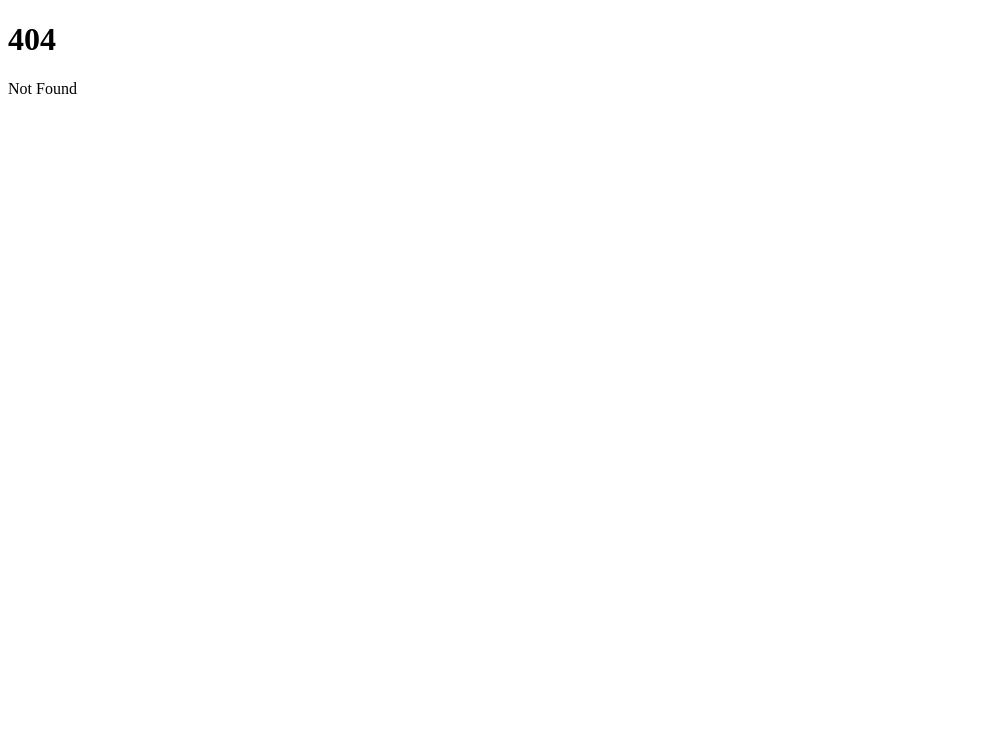
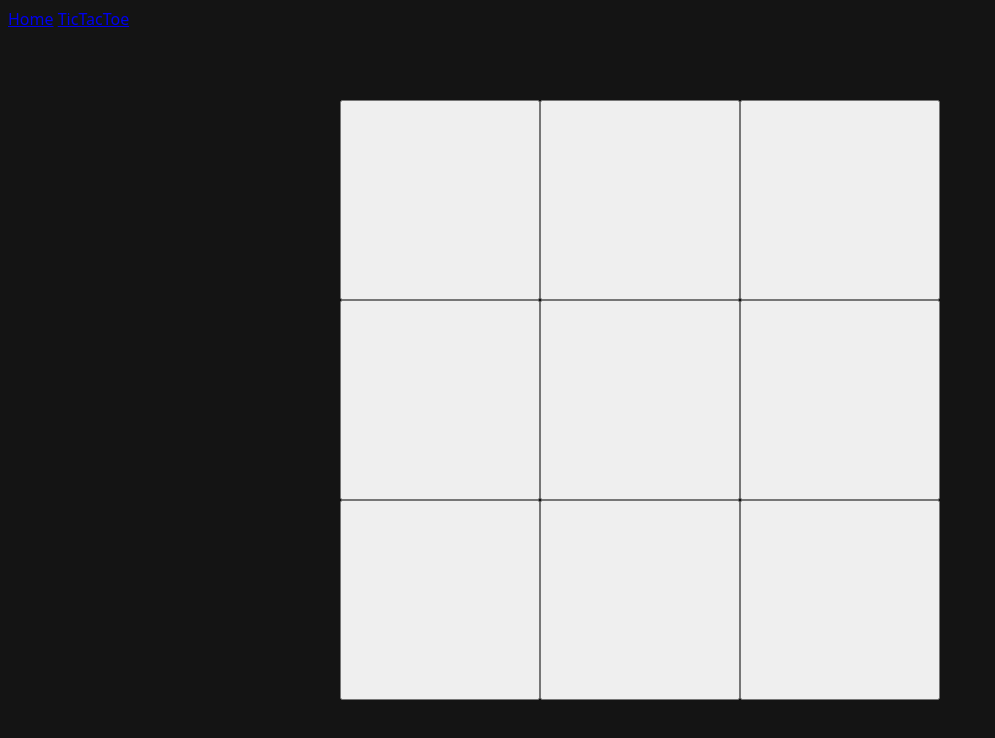
Before and after one commit to dmihovch/Minigames, a SvelteKit app: page /tictactoe in a window 1280 px wide. Before the commit this address had no page. Shown: the top 738 px of the page, without its empty margins (0-995 px from the left). Built offline with nearby package versions, Linux system fonts and the light colour scheme.

Commit message:
tictactoe structure complete

```diff
--- /dev/null
+++ b/src/global-styles.css
@@ -0,0 +1,5 @@
+body {
+    background-color: rgb(20,20,20);
+    color:antiquewhite;
+    font-family: system-ui, -apple-system, BlinkMacSystemFont, 'Segoe UI', Roboto, Oxygen, Ubuntu, Cantarell, 'Open Sans', 'Helvetica Neue', sans-serif;
+}
--- /dev/null
+++ b/src/routes/+layout.svelte
@@ -0,0 +1,10 @@
+<script>
+  import "../global-styles.css";
+</script>
+
+<nav>
+  <a href="/">Home</a>
+  <a href="/tictactoe">TicTacToe</a>
+</nav>
+
+<slot />
--- a/src/routes/+page.svelte
+++ b/src/routes/+page.svelte
@@ -1,2 +1 @@
-<h1>Welcome to SvelteKit</h1>
-<p>Visit <a href="https://kit.svelte.dev">kit.svelte.dev</a> to read the documentation</p>
+<h1>Hello World!</h1>
--- /dev/null
+++ b/src/routes/stores.js
@@ -0,0 +1,3 @@
+import { writable } from "svelte/store";
+
+export const symbol = writable('O');
--- /dev/null
+++ b/src/routes/tictactoe/+page.svelte
@@ -0,0 +1,10 @@
+<script lang="ts">
+  import Board from "./board.svelte";
+
+  function checkWinCondition(event: CustomEvent<string[]>) {
+    const tiles: string[] = event.detail;
+    //implement checking win condition here
+  }
+</script>
+
+<Board on:click={checkWinCondition} />
--- /dev/null
+++ b/src/routes/tictactoe/board.svelte
@@ -0,0 +1,59 @@
+<script lang="ts">
+  import { createEventDispatcher } from "svelte";
+  import { symbol } from "../stores";
+  import Tile from "./tile.svelte";
+
+  const dispatch = createEventDispatcher<{ click: string[] }>();
+
+  const tileSrc: string[] = [" ", " ", " ", " ", " ", " ", " ", " ", " "];
+
+  function onClick(event: CustomEvent<number>) {
+    setSymbol();
+    displaySymbol(event.detail);
+    dispatch("click", tileSrc);
+  }
+
+  function setSymbol() {
+    if ($symbol === "X") {
+      symbol.set("O");
+      return;
+    }
+
+    if ($symbol === "O") {
+      symbol.set("X");
+      return;
+    }
+  }
+
+  function displaySymbol(id: number) {
+    tileSrc[id] = $symbol;
+  }
+</script>
+
+<div class="board-container">
+  <Tile id={0} src={tileSrc[0]} on:click={onClick} />
+  <Tile id={1} src={tileSrc[1]} on:click={onClick} />
+  <Tile id={2} src={tileSrc[2]} on:click={onClick} />
+  <Tile id={3} src={tileSrc[3]} on:click={onClick} />
+  <Tile id={4} src={tileSrc[4]} on:click={onClick} />
+  <Tile id={5} src={tileSrc[5]} on:click={onClick} />
+  <Tile id={6} src={tileSrc[6]} on:click={onClick} />
+  <Tile id={7} src={tileSrc[7]} on:click={onClick} />
+  <Tile id={8} src={tileSrc[8]} on:click={onClick} />
+</div>
+
+<style>
+  .board-container {
+    height: 600px;
+    width: 600px;
+    position: absolute;
+    top: 50%;
+    left: 50%;
+    transform: translate(-50%, -50%);
+
+    background-color: rgba(10, 10, 10, 0.5);
+
+    display: flex;
+    flex-wrap: wrap;
+  }
+</style>
--- /dev/null
+++ b/src/routes/tictactoe/tile.svelte
@@ -0,0 +1,25 @@
+<script lang="ts">
+  import { createEventDispatcher } from "svelte";
+
+  let isDisabled: boolean = false;
+
+  export let src: string = " ";
+
+  export let id: number = 0;
+
+  const dispatch = createEventDispatcher<{ click: number }>();
+
+  function onClick() {
+    dispatch("click", id);
+    isDisabled = true;
+  }
+</script>
+
+<button on:click={onClick} disabled={isDisabled}>{src}</button>
+
+<style>
+  button {
+    height: 200px;
+    width: 200px;
+  }
+</style>
```
Also changed, not shown: static/favicon.png (deleted).
